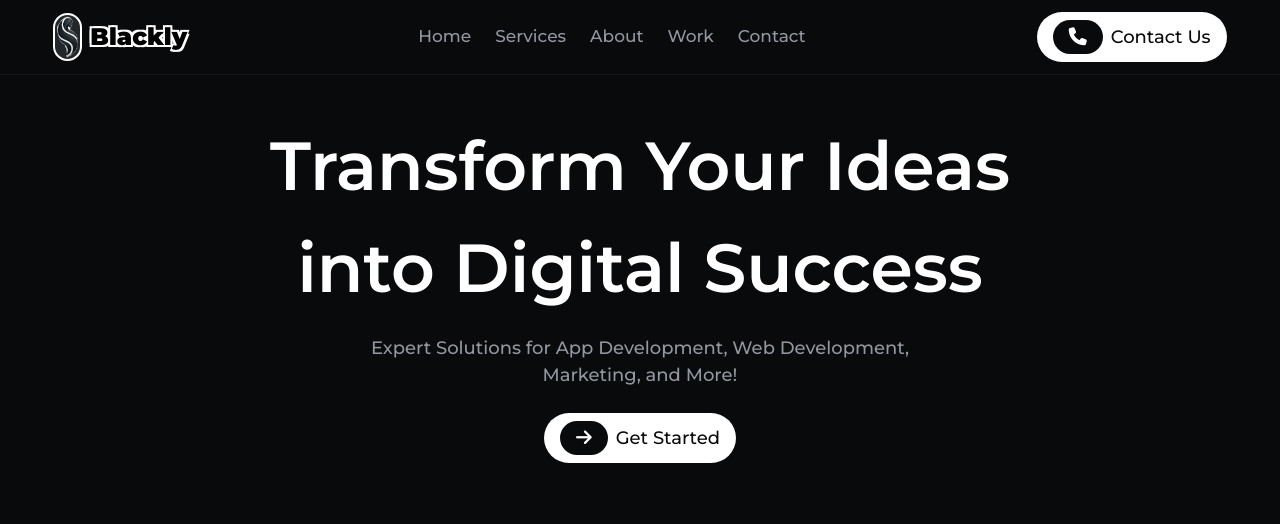
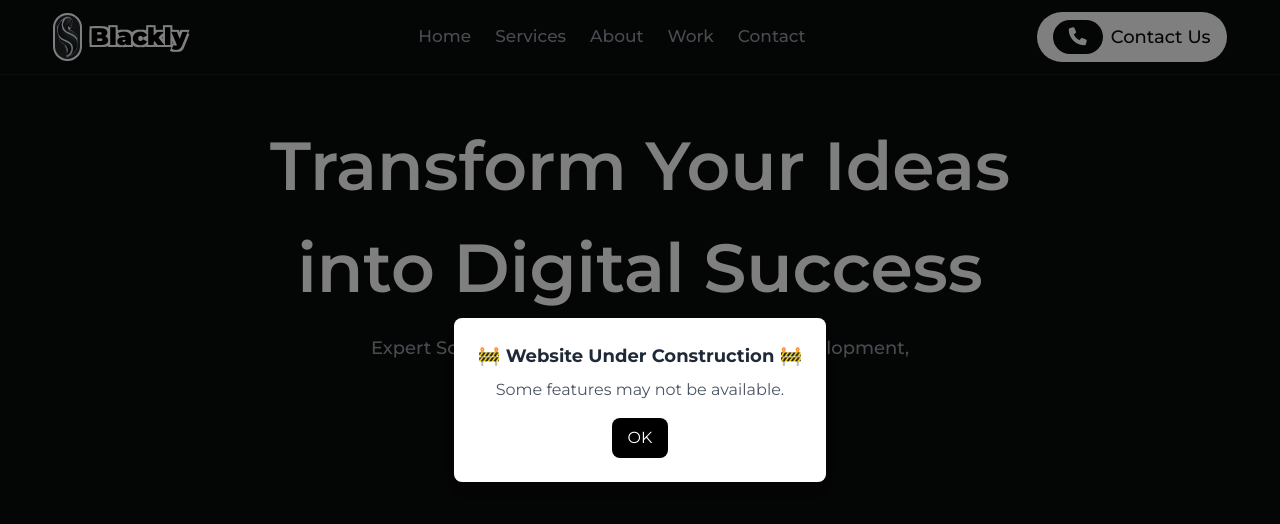
Before and after one commit to codex-zubair/blackly.web, a plain HTML site: page index.html in a window 1280 px wide. Shown: the top 524 px of the page. Drawn offline with nearby package versions, Linux system fonts and the light colour scheme.

Commit message:
added the favicon and added an alert so when someone enter's the website it show's a popup website under constraction

```diff
--- a/index.html
+++ b/index.html
@@ -44,6 +44,7 @@
             }
         }
     </script>
+    <link rel="icon" type="image/png" href="./assets/logo.png">
 
     <link rel="preconnect" href="https://fonts.googleapis.com">
     <link rel="preconnect" href="https://fonts.gstatic.com" crossorigin>
@@ -296,6 +297,27 @@
         </div>
     </section>
 
+    <!-- Custom Alert Box -->
+    <div id="customAlert"
+        class="fixed top-0 left-0 w-full h-full bg-black bg-opacity-50 flex justify-center items-center hidden">
+        <div class="bg-white p-6 rounded-lg shadow-lg text-center max-w-sm">
+            <h2 class="text-lg font-bold text-gray-800">🚧 Website Under Construction 🚧</h2>
+            <p class="text-gray-600 mt-2">Some features may not be available.</p>
+            <button onclick="closeAlert()" class="mt-4 bg-black text-white px-4 py-2 rounded-lg">OK</button>
+        </div>
+    </div>
+
+    <script>
+        // Function to show alert on page load
+        window.onload = function () {
+            document.getElementById("customAlert").classList.remove("hidden");
+        };
+
+        // Function to close the alert
+        function closeAlert() {
+            document.getElementById("customAlert").classList.add("hidden");
+        }
+    </script>
 
 
 </body>
```
